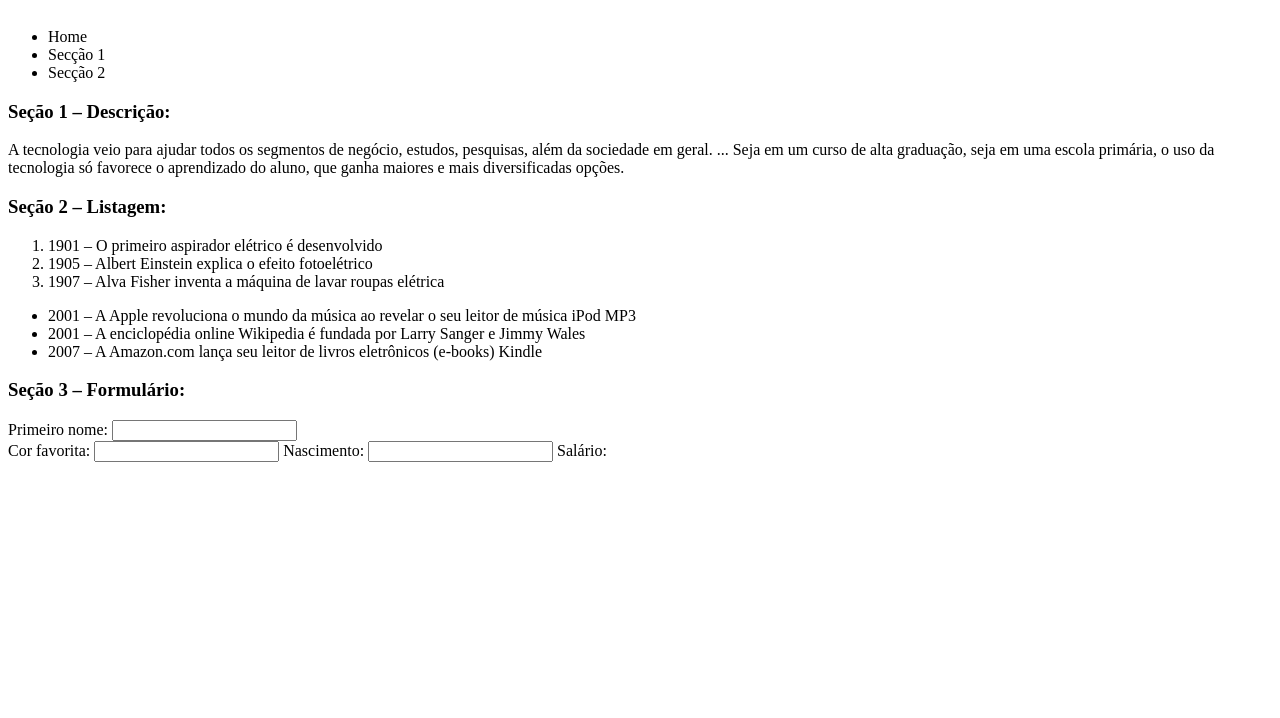
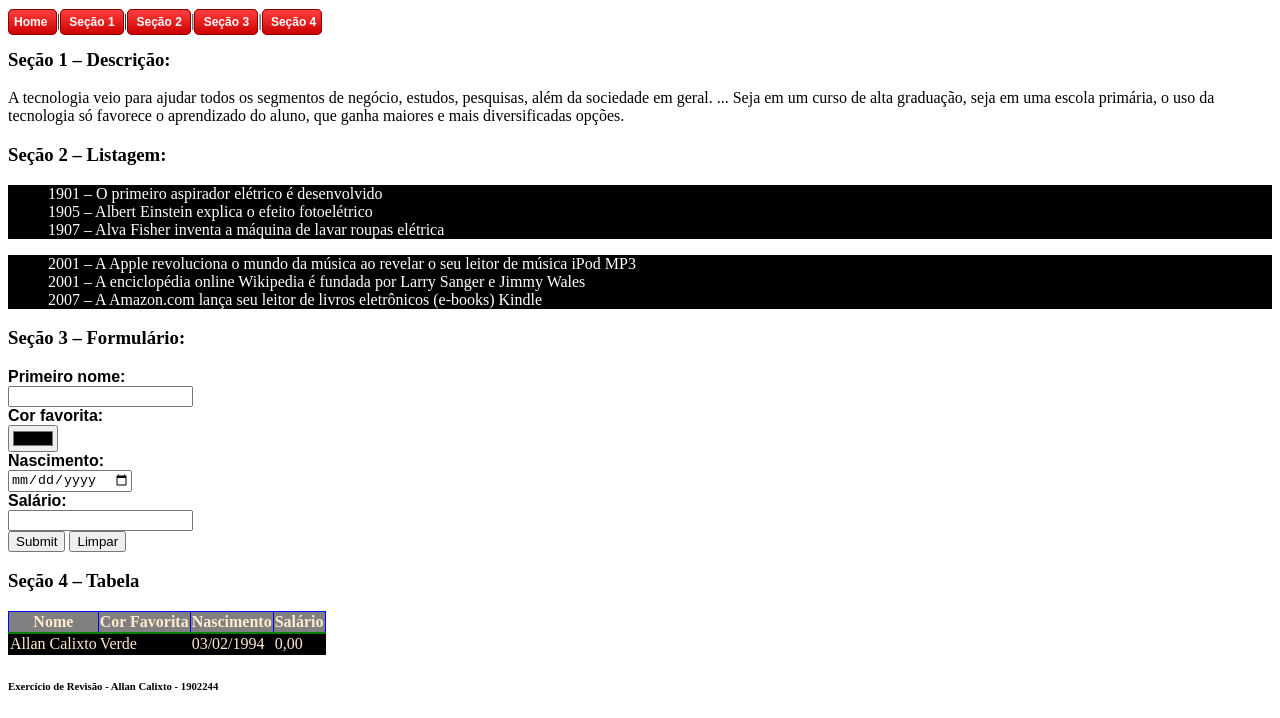
Before and after one commit to Allan-Calixto/Exercicio_Revisao, a plain HTML site: page index.html in a window 1280 px wide. Shown: the part 82-800 px from the top of the page. Drawn offline with Linux system fonts and the light colour scheme.

Commit message:
Atualizando o site

```diff
--- /dev/null
+++ b/formato.css
@@ -0,0 +1,101 @@
+table.comBorda {
+    border-collapse: collapse;
+    background: #FFFFF0;
+    border: solid #000000 1px;
+}
+
+table.comBorda td {
+    border: 1px solid #000000;
+    background: black;
+    color: blanchedalmond;
+}
+
+table.comBorda th {
+    border: 1px solid blue;
+    border-bottom: 2px solid green;
+    background: gray;
+    color: blanchedalmond;
+}
+/*Botões para os Links*/
+.exemplo {
+    font:normal bold 12px Arial, Tahoma, Helvetica, FreeSans, sans-serif; /* fonte do link - define o tamanho da letra, fonte da letra etc */
+    margin:0px;
+}
+a.exemplo:link {
+    color:#FFFFFF; /* cor do texto do botão */
+    background:#FF4040; /* cor de fundo alternativo , aparecerá nos navegadores que não aceitam CSS3 */
+    background: -webkit-gradient(linear, left top, left bottom, from(#FF4040), to(#CD0000)); /* cores que formarão o gradiente de fundo, a primeira cor fica no topo do botão e a segunda na parte de baixo */
+    background: -moz-linear-gradient(top, #FF4040, #CD0000); /* repita as cores do gradiente que você escolheu */
+    border:1px solid #8B0000; /* cor da borda */
+    text-decoration:none;
+    padding:5px;
+    outline:none;
+    -moz-border-radius:5px; /* valor do arredondamento das pontas do botão */
+    -webkit-border-radius:5px; /* valor do arredondamento das pontas do botão */
+    -goog-ms-border-radius:5px; /* valor do arredondamento das pontas do botão */
+    border-radius:5px; /* valor do arredondamento das pontas do botão */
+}
+a.exemplo:visited {
+    color:#FFFFFF; /* cor do texto do botão que já foi clicado */
+    background:#FF4040; /* cor de fundo alternativo do botão que já foi clicado */
+    background: -webkit-gradient(linear, left top, left bottom, from(#FF4040), to(#CD0000)); /* gradiente de fundo do botão que já foi clicado */
+    background: -moz-linear-gradient(top, #FF4040, #CD0000); /* gradiente de fundo do botão que já foi clicado */
+    border:1px solid #8B0000; /* cor da borda do botão que já foi clicado */
+    text-decoration:none;
+    padding:5px;
+    outline:none;
+    -moz-border-radius:5px; /* valor do arredondamento das pontas do botão */
+    -webkit-border-radius:5px; /* valor do arredondamento das pontas do botão */
+    -goog-ms-border-radius:5px; /* valor do arredondamento das pontas do botão */
+    border-radius:5px; /* valor do arredondamento das pontas do botão */
+}
+a.exemplo:hover {
+    color:#FFFFFF; /* cor do texto do botão com o mouse em cima */
+    background:#FF4040; /* cor de fundo alternativo com o mouse em cima */
+    background: -webkit-gradient(linear, left top, left bottom, from(#FF4040), to(#CD0000)); /* gradiente de fundo com o mouse em cima */
+    background: -moz-linear-gradient(top, #FF4040, #CD0000); /* gradiente de fundo com o mouse em cima */
+    border:1px solid #8B0000; /* cor da borda com o mouse em cima */
+    text-decoration:none;
+    padding:5px;
+    outline:none;
+    -moz-border-radius:5px; /* valor do arredondamento das pontas do botão */
+    -webkit-border-radius:5px; /* valor do arredondamento das pontas do botão */
+    -goog-ms-border-radius:5px; /* valor do arredondamento das pontas do botão */
+    border-radius:5px; /* valor do arredondamento das pontas do botão */
+    -webkit-box-shadow: 0px 0px 5px #333333; /* cor da sombra do botão quando o mouse está em cima do botão */
+    -moz-box-shadow: 0px 0px 5px #333333; /*cor da sombra do botão quando o mouse está em cima do botão */
+    box-shadow: 0px 0px 5px #333333; /*cor da sombra do botão quando o mouse está em cima do botão */
+}
+a.exemplo:active {
+    color:#FFFFFF; /* cor do texto do botão quando é clicado */
+    background:#000000; /* cor de fundo do botão quando é clicado */
+    border:1px solid #000000; /* cor da borda do botão quando é clicado */
+    text-decoration:none;
+    padding:5px;
+    outline:none;
+    -moz-border-radius:5px; /* valor do arredondamento das pontas do botão */
+    -webkit-border-radius:5px; /* valor do arredondamento das pontas do botão */
+    -goog-ms-border-radius:5px; /* valor do arredondamento das pontas do botão */
+    border-radius:5px; /* valor do arredondamento das pontas do botão */
+    -webkit-box-shadow: 0px 0px 0px #333333;
+    -moz-box-shadow: 0px 0px 0px #333333;
+    box-shadow: 0px 0px 0px #333333;
+}
+/*Listas*/
+ul {
+    list-style-type: none;
+    background-color:black;
+    color:white;
+ }
+ ol {
+    list-style-type: none;
+    background-color:black;
+    color:white;
+ }
+ p{
+     size:14px;
+     font-family: 'Times New Roman';
+ }
+ label{
+     font-family: Arial;
+ }
--- a/index.html
+++ b/index.html
@@ -3,8 +3,10 @@
 <head>
     <meta charset="UTF-8">
     <title>Exercício de Revisão</title>
+    <link rel="stylesheet" type="text/css" href="formato.css"/>
+    <script type="text/javascript" src="jscript.js"></script>
 </head>
-<body>
+<body id="home">
     <table>
         <tr>
             <td>
@@ -15,16 +17,12 @@
             </td>
         </tr>
     </table>
-    <ul>
-        <li>Home</li>
-        <li>Secção 1</li>
-        <li>Secção 2</li>
-    </ul>
+    <a class="exemplo" href=#home>Home </a>|<a class="exemplo" href=#secao1> Seção 1 </a>|<a class="exemplo" href=#secao2> Seção 2 </a>|<a class="exemplo" href=#secao3> Seção 3 </a>|<a class="exemplo" href=#4> Seção 4</a>
     <p>
-        <h3>Seção 1 – Descrição:</h3>
+        <h3><div id="secao1"></div>Seção 1 – Descrição:</h3>
         A tecnologia veio para ajudar todos os segmentos de negócio, estudos, pesquisas, além da sociedade em geral. ... Seja em um curso de alta graduação, seja em uma escola primária, o uso da tecnologia só favorece o aprendizado do aluno, que ganha maiores e mais diversificadas opções.
     </p>
-    <h3>Seção 2 – Listagem:</h3>
+    <h3><div id="secao2"></div>Seção 2 – Listagem:</h3>
     <ol>
         <li>1901 – O primeiro aspirador elétrico é desenvolvido</li>
         <li>1905 – Albert Einstein explica o efeito fotoelétrico</li>
@@ -35,15 +33,35 @@
         <li>2001 – A enciclopédia online Wikipedia é fundada por Larry Sanger e Jimmy Wales</li>
         <li>2007 – A Amazon.com lança seu leitor de livros eletrônicos (e-books) Kindle</li>
     </ul>
-    <h3>Seção 3 – Formulário:</h3>
+    <h3><div id="secao3"></div>Seção 3 – Formulário:</h3>
     <form>
-        <label for="nomeCompleto">Primeiro nome:</label>
-        <input type="text" name="nomeCompleto" id="nomeCompoleto"><br>
-        <label for="corFavorita">Cor favorita:</label>
-        <input type="text" name="corFavorita" id="corFavorita">
-        <label for="nascimento">Nascimento:</label>
-        <input type="text" name="nascimento" id="nascimento">
-        <label for="salario">Salário:</label>
+        <label for="nomeCompleto"><strong>Primeiro nome:</strong></label><br/>
+        <input type="text" name="nomeCompleto" id="nomeCompoleto"/><br/>
+        <label for="corFavorita"><strong>Cor favorita:</strong></label><br/>
+        <input type="color" name="corFavorita" id="corFavorita"/><br/>
+        <label for="nascimento"><strong>Nascimento:</strong></label><br/>
+        <input type="date" name="nascimento" id="nascimento"/><br/>
+        <label for="salario"><strong>Salário:</strong></label><br/>
+        <input type="text" name=salario id="salario"/><br/>
+        <input type="submit" onclick="escreverNome()"/>
+        <input type="reset" value="Limpar">
     </form>
+    <h3><div id="secao4"></div>Seção 4 – Tabela    </h3>
+    <table border=1 class="comBorda">
+        <tr>
+            <th>Nome</th>
+            <th>Cor Favorita</th>
+            <th>Nascimento</th>
+            <th>Salário</th>
+        </tr>
+        <tr>
+            <td>Allan Calixto</td>
+            <td>Verde</td>
+            <td>03/02/1994</td>
+            <td>0,00</td>
+        </tr>
+    </table>
+
+    <h6>Exercício de Revisão - Allan Calixto - 1902244</h6>
 </body>
 </html>
--- /dev/null
+++ b/jscript.js
@@ -0,0 +1,7 @@
+alert("Carregando...");
+
+function escreverNome() {
+    for(var x = 0; x <=10; x++) {
+        document.write("Allan Calixto - 1902244 <br/>")
+    }
+}
```
